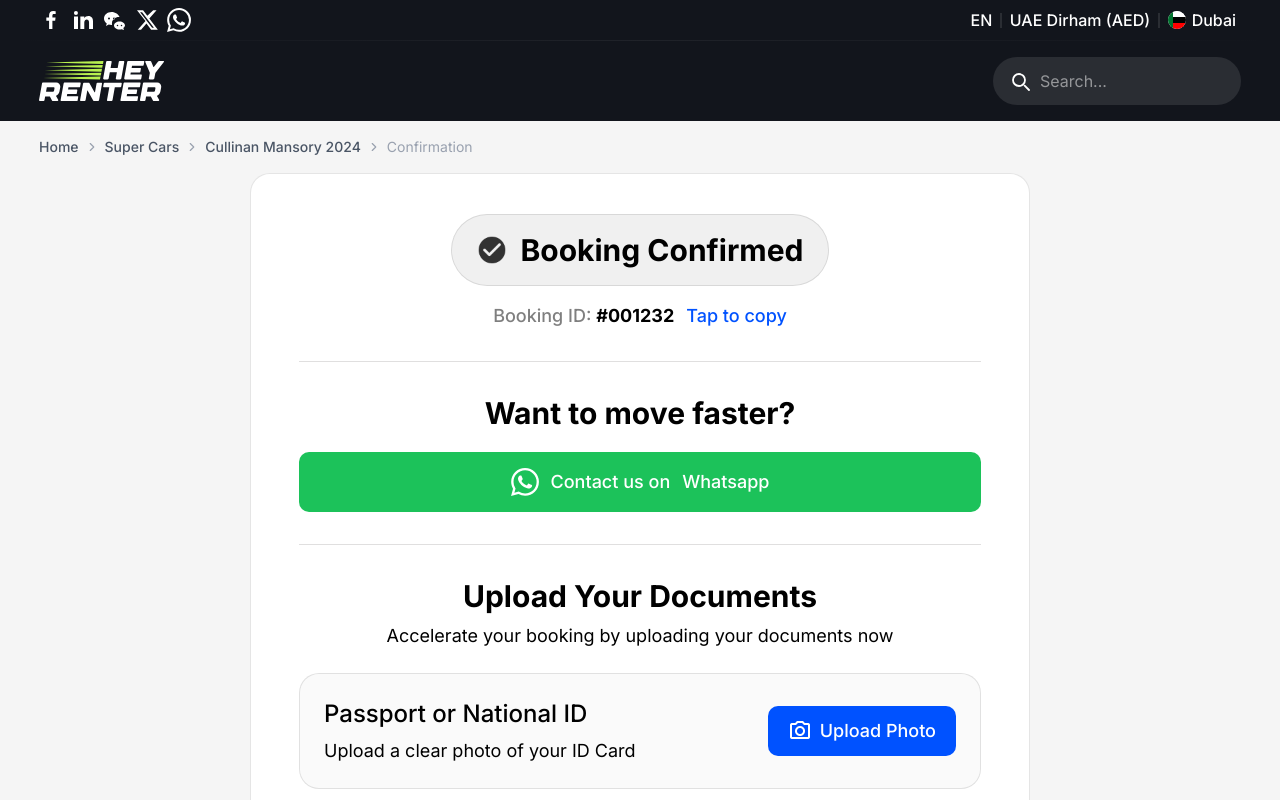
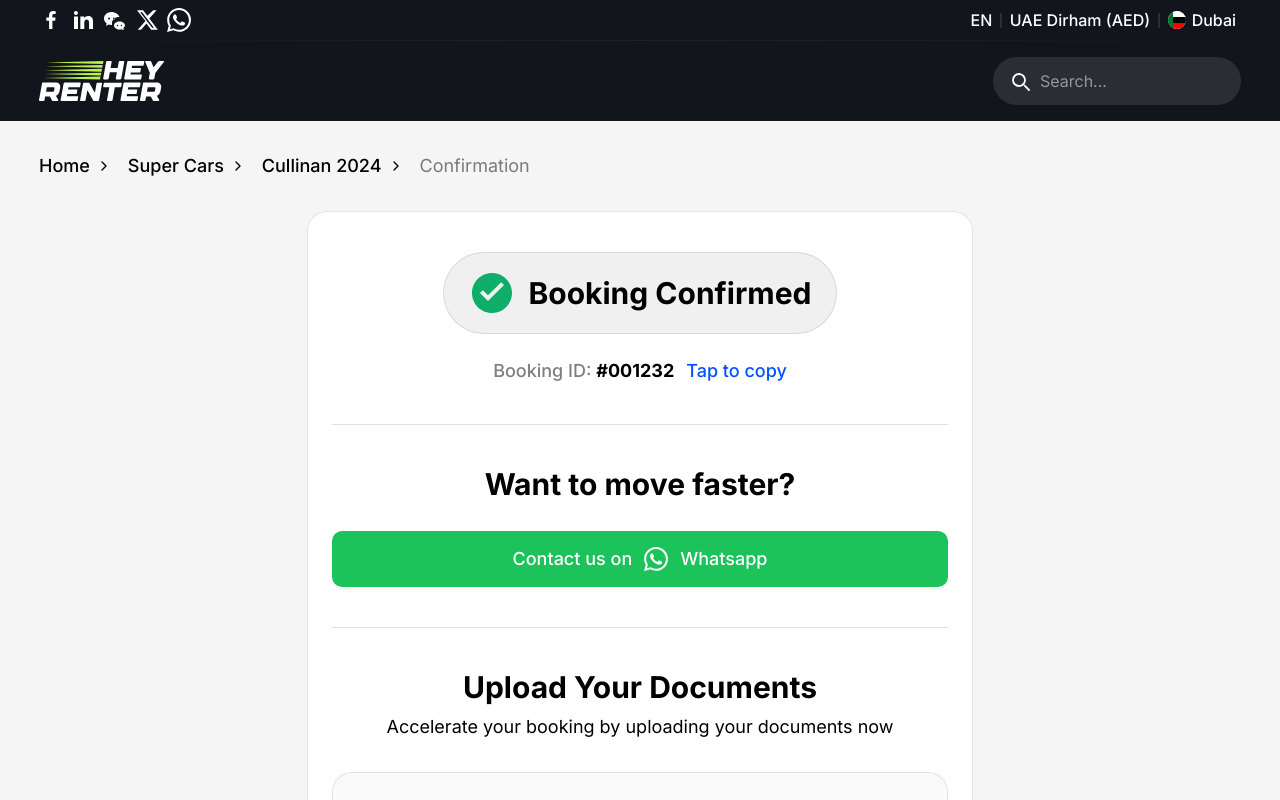
Before and after one commit to tarak6984/hey-renter, a Next.js app: page /confirmation in a window 1280 px wide. Shown: the top 800 px of the page. Built offline with nearby package versions, Linux system fonts and the light colour scheme; a web font is replaced by a local one.

Commit message:
feat: refine confirmation page figma match

```diff
--- a/app/confirmation/page.tsx
+++ b/app/confirmation/page.tsx
@@ -35,6 +35,7 @@ function ConfirmationContent() {
     MOCK_CARS.find((item) => item.id === carId) ||
     MOCK_CARS.find((item) => item.slug === slug) ||
     MOCK_CARS[0];
+  const breadcrumbCarLabel = car.model.replace(/\s+Mansory(?=\s+\d{4}$)/i, '');
   const whatsappMessage = [
     'Hello Hey Renter,',
     '',
@@ -61,69 +62,56 @@ function ConfirmationContent() {
         items={[
           { label: 'Home', href: '/' },
           { label: 'Super Cars', href: '/listings?category=super' },
-          { label: car.model, href: `/cars/${car.slug}` },
+          { label: breadcrumbCarLabel, href: `/cars/${car.slug}` },
           { label: 'Confirmation' },
         ]}
+        className="max-w-[1440px] px-4 py-8 sm:px-6 md:px-[39px]"
+        itemClassName="gap-4"
+        linkClassName="text-[18px] font-medium leading-[26px] text-black hover:text-black"
+        currentClassName="text-[18px] font-normal leading-[26px] text-black/50"
+        separatorClassName="h-4 w-4 text-black"
       />
 
       <div className="mx-auto w-full max-w-[1440px] px-4 pb-16 sm:px-6 md:px-[39px]">
-        <div className="mx-auto max-w-[780px]">
-          <div
-            className="flex flex-col bg-white p-6 sm:p-8 md:px-12 md:py-10"
-            style={{
-              border: '1px solid rgba(0,0,0,0.1)',
-              borderRadius: 20,
-              gap: 32,
-            }}
-          >
-            <div className="flex flex-col items-center" style={{ gap: 16 }}>
-              <div
-                className="flex flex-wrap items-center justify-center"
-                style={{
-                  background: 'rgba(0,0,0,0.06)',
-                  border: '1px solid rgba(0,0,0,0.1)',
-                  borderRadius: 500,
-                  padding: '16px 24px',
-                  gap: 12,
-                }}
-              >
-                <Image
-                  src="/assets/icons/check-circle.png"
-                  alt="Booking Confirmed"
-                  width={32}
-                  height={32}
-                  style={{ objectFit: 'contain' }}
-                />
-                <h1 style={{ fontSize: 30, fontWeight: 700, color: '#000', margin: 0, lineHeight: '1.27em' }}>
+        <div className="mx-auto max-w-[666px]">
+          <div className="flex flex-col gap-10 rounded-[20px] border border-black/10 bg-white px-6 pb-6 pt-10">
+            <div className="flex flex-col items-center gap-6">
+              <div className="flex flex-wrap items-center justify-center gap-3 rounded-full border border-black/10 bg-black/[0.06] px-6 py-4">
+                <svg
+                  width="48"
+                  height="48"
+                  viewBox="0 0 48 48"
+                  fill="none"
+                  aria-hidden="true"
+                  className="flex-shrink-0"
+                >
+                  <path
+                    d="M24 4C12.96 4 4 12.96 4 24C4 35.04 12.96 44 24 44C35.04 44 44 35.04 44 24C44 12.96 35.04 4 24 4ZM20 32L12 24L14.82 21.18L20 26.34L33.18 13.16L36 16L20 32Z"
+                    fill="#0EAD69"
+                  />
+                </svg>
+                <h1 className="m-0 text-[30px] font-bold leading-[38px] text-black">
                   Booking Confirmed
                 </h1>
               </div>
 
-              <div className="flex flex-wrap items-center justify-center" style={{ gap: 12 }}>
-                <span style={{ fontSize: 18, fontWeight: 500, color: 'rgba(0,0,0,0.5)' }}>
-                  Booking ID: <span style={{ color: '#000', fontWeight: 700 }}>{bookingId}</span>
+              <div className="flex flex-wrap items-center justify-center gap-3">
+                <span className="text-[18px] font-medium leading-[26px] text-black/50">
+                  Booking ID: <span className="font-bold text-black">{bookingId}</span>
                 </span>
                 <button
                   onClick={handleCopy}
-                  style={{
-                    fontSize: 18,
-                    fontWeight: 500,
-                    color: '#0052FF',
-                    background: 'none',
-                    border: 'none',
-                    cursor: 'pointer',
-                    padding: 0,
-                  }}
+                  className="bg-transparent p-0 text-[18px] font-medium leading-[26px] text-[#0052FF] transition-opacity hover:opacity-80"
                 >
                   {copied ? 'Copied!' : 'Tap to copy'}
                 </button>
               </div>
             </div>
 
-            <div style={{ height: 1, background: '#E0DFDF', width: '100%' }} />
+            <div className="h-px w-full bg-[#E0DFDF]" />
 
-            <div className="flex flex-col items-center" style={{ gap: 20 }}>
-              <h2 style={{ fontSize: 30, fontWeight: 700, color: '#000', margin: 0, lineHeight: '1.27em' }}>
+            <div className="flex flex-col items-center gap-7">
+              <h2 className="m-0 text-center text-[30px] font-bold leading-[38px] text-black">
                 Want to move faster?
               </h2>
 
@@ -131,49 +119,31 @@ function ConfirmationContent() {
                 href={whatsappHref}
                 target="_blank"
                 rel="noopener noreferrer"
-                className="flex w-full items-center justify-center"
-                style={{
-                  background: '#1CC25A',
-                  borderRadius: 10,
-                  padding: '16px 24px',
-                  gap: 12,
-                  textDecoration: 'none',
-                }}
+                className="flex h-14 w-full items-center justify-center gap-3 rounded-[10px] bg-[#1CC25A] px-6 no-underline transition-colors hover:bg-[#18b253]"
               >
-                <svg width="28" height="28" viewBox="0 0 24 24" fill="white">
+                <span className="text-[18px] font-medium leading-[26px] text-white">
+                  Contact us on
+                </span>
+                <svg width="24" height="24" viewBox="0 0 24 24" fill="white" aria-hidden="true">
                   <path d="M17.472 14.382c-.297-.149-1.758-.867-2.03-.967-.273-.099-.471-.148-.67.15-.197.297-.767.966-.94 1.164-.173.199-.347.223-.644.075-.297-.15-1.255-.463-2.39-1.475-.883-.788-1.48-1.761-1.653-2.059-.173-.297-.018-.458.13-.606.134-.133.298-.347.446-.52.149-.174.198-.298.298-.497.099-.198.05-.371-.025-.52-.075-.149-.669-1.612-.916-2.207-.242-.579-.487-.5-.669-.51-.173-.008-.371-.01-.57-.01-.198 0-.52.074-.792.372-.272.297-1.04 1.016-1.04 2.479 0 1.462 1.065 2.875 1.213 3.074.149.198 2.096 3.2 5.077 4.487.709.306 1.262.489 1.694.625.712.227 1.36.195 1.871.118.571-.085 1.758-.719 2.006-1.413.248-.694.248-1.289.173-1.413-.074-.124-.272-.198-.57-.347m-5.421 7.403h-.004a9.87 9.87 0 01-5.031-1.378l-.361-.214-3.741.982.998-3.648-.235-.374a9.86 9.86 0 01-1.51-5.26c.001-5.45 4.436-9.884 9.888-9.884 2.64 0 5.122 1.03 6.988 2.898a9.825 9.825 0 012.893 6.994c-.003 5.45-4.437 9.884-9.885 9.884m8.413-18.297A11.815 11.815 0 0012.05 0C5.495 0 .16 5.335.157 11.892c0 2.096.547 4.142 1.588 5.945L.057 24l6.305-1.654a11.882 11.882 0 005.683 1.448h.005c6.554 0 11.89-5.335 11.893-11.893a11.821 11.821 0 00-3.48-8.413z" />
                 </svg>
-                <span style={{ fontSize: 18, fontWeight: 500, color: '#fff', lineHeight: '1.44em' }}>
-                  Contact us on
-                </span>
-                <span style={{ fontSize: 18, fontWeight: 500, color: '#fff', lineHeight: '1.44em' }}>
-                  Whatsapp
-                </span>
+                <span className="text-[18px] font-medium leading-[26px] text-white">Whatsapp</span>
               </a>
             </div>
 
-            <div style={{ height: 1, background: '#E0DFDF', width: '100%' }} />
+            <div className="h-px w-full bg-[#E0DFDF]" />
 
-            <div className="flex flex-col" style={{ gap: 24 }}>
-              <div className="flex flex-col items-center" style={{ gap: 8 }}>
-                <h2 style={{ fontSize: 30, fontWeight: 700, color: '#000', margin: 0, lineHeight: '1.27em' }}>
+            <div className="flex flex-col gap-8">
+              <div className="flex flex-col items-center gap-2 text-center">
+                <h2 className="m-0 text-[30px] font-bold leading-[38px] text-black">
                   Upload Your Documents
                 </h2>
-                <p
-                  style={{
-                    fontSize: 18,
-                    fontWeight: 400,
-                    color: '#000',
-                    margin: 0,
-                    lineHeight: '1.44em',
-                    textAlign: 'center',
-                  }}
-                >
+                <p className="m-0 text-[18px] font-normal leading-[26px] text-black">
                   Accelerate your booking by uploading your documents now
                 </p>
               </div>
 
-              <div className="flex flex-col" style={{ gap: 16 }}>
+              <div className="flex flex-col gap-4">
                 <UploadField
                   title="Passport or National ID"
                   body="Upload a clear photo of your ID Card"
@@ -211,24 +181,16 @@ function UploadField({
   onFileChange: (f: File | null) => void;
 }) {
   return (
-    <div
-      className="flex flex-col gap-5 md:flex-row md:items-center md:justify-between"
-      style={{
-        background: 'rgba(0,0,0,0.02)',
-        border: '1px solid rgba(0,0,0,0.1)',
-        borderRadius: 20,
-        padding: 24,
-      }}
-    >
-      <div className="flex flex-col" style={{ gap: 8 }}>
-        <p style={{ fontSize: 24, fontWeight: 500, color: '#000', margin: 0, lineHeight: '1.33em' }}>
+    <div className="flex flex-col gap-5 rounded-[20px] border border-black/10 bg-black/[0.02] px-6 py-6 md:flex-row md:items-center md:justify-between">
+      <div className="flex flex-col gap-2">
+        <p className="m-0 text-[24px] font-medium leading-8 text-black">
           {title}
         </p>
-        <p style={{ fontSize: 18, fontWeight: 400, color: '#000', margin: 0, lineHeight: '1.44em' }}>
+        <p className="m-0 text-[18px] font-normal leading-[26px] text-black">
           {body}
         </p>
         {file ? (
-          <p style={{ fontSize: 14, fontWeight: 500, color: '#1CC25A', margin: 0 }}>
+          <p className="m-0 text-[14px] font-medium leading-5 text-[#1CC25A]">
             Uploaded: {file.name}
           </p>
         ) : null}
@@ -242,14 +204,7 @@ function UploadField({
           onChange={(e) => onFileChange(e.target.files?.[0] ?? null)}
         />
         <span
-          className="flex items-center justify-center"
-          style={{
-            background: '#0052FF',
-            borderRadius: 10,
-            padding: '12px 20px',
-            gap: 8,
-            display: 'flex',
-          }}
+          className="flex h-14 min-w-[202px] items-center justify-center gap-2 rounded-[10px] bg-[#0052FF] px-5"
         >
           <Image
             src="/assets/icons/camera-alt.png"
@@ -258,17 +213,7 @@ function UploadField({
             height={24}
             style={{ objectFit: 'contain', filter: 'brightness(0) invert(1)' }}
           />
-          <span
-            style={{
-              fontSize: 18,
-              fontWeight: 500,
-              color: '#fff',
-              lineHeight: '1.44em',
-              whiteSpace: 'nowrap',
-            }}
-          >
-            {buttonLabel}
-          </span>
+          <span className="whitespace-nowrap text-[18px] font-medium leading-[26px] text-white">{buttonLabel}</span>
         </span>
       </label>
     </div>
```
